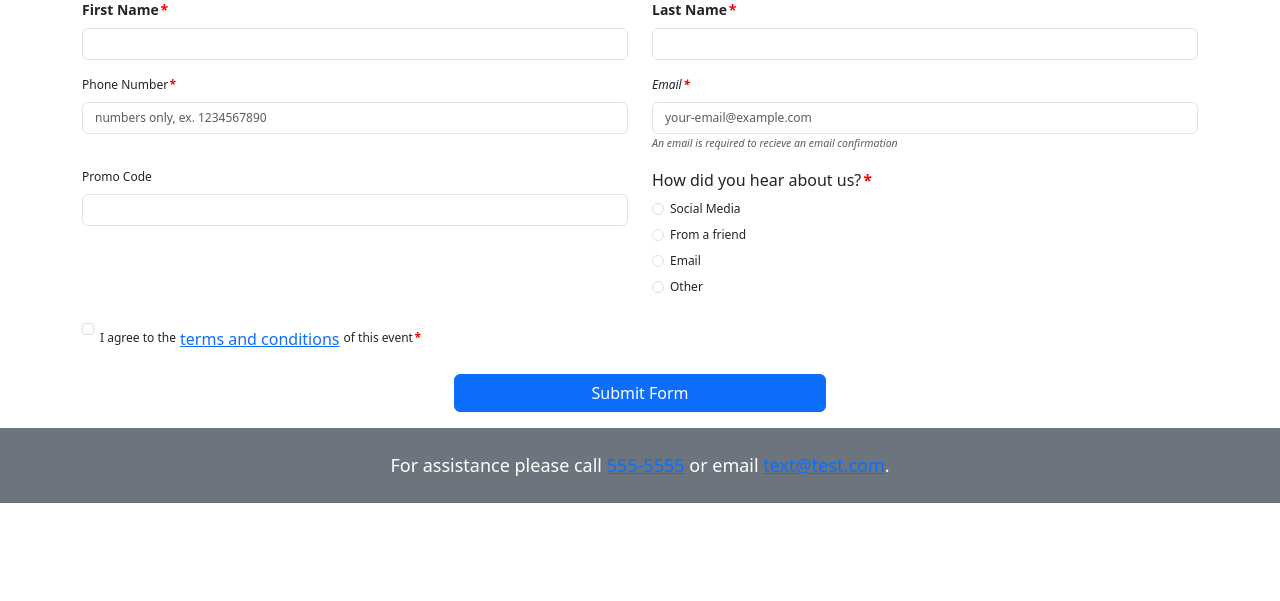
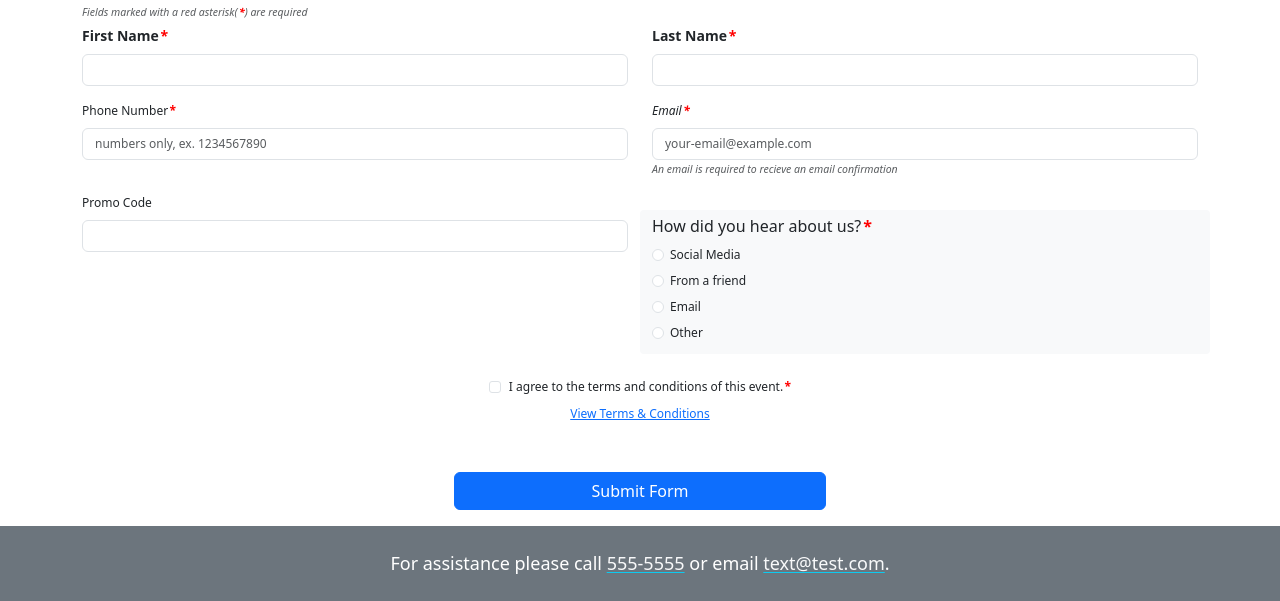
Before and after one commit to harrekki/cds-form, a website built with Parcel: page src/index.html in a window 1280 px wide. Shown: the part 291-892 px from the top of the page. Before the commit the page ends 800 px from the top, so only its background shows below. Built offline with nearby package versions, Linux system fonts and the light colour scheme.

Commit message:
add additional styles

```diff
--- a/src/index.html
+++ b/src/index.html
@@ -18,8 +18,11 @@
 
     <main class="fs-6">
         <div class="container">
-            <h1 class="text-center py-2">Contact Details</h1>
-            <small>Fields marked with a red asterisk(<span class="required"></span>) are required</small>
+            <h1 class="text-center my-4">Contact Details</h1>
+            <p class="form-text fst-italic mb-1">
+                Fields marked with a red asterisk(<span class="required"></span>) are required
+            </p>
+
             <form class="needs-validation" novalidate>
                 <div class="row">
                     <!-- first name field -->
@@ -111,7 +114,7 @@
                     </div>
 
                     <!-- Acquisition Survey -->
-                    <fieldset class="mb-3 col-md-6">
+                    <fieldset class="mt-3 py-1 bg-light rounded-1 col-md-6">
                         <legend class="fs-4" id="referral">How did you hear about us?</legend>
                         <div class="form-check">
                             <input
@@ -194,7 +197,7 @@
                 </div>
 
                 <!-- Terms and conditions -->
-                <div class="form-check mb-3">
+                <div class="form-check mt-4 d-flex justify-content-center gap-2" >
                     <input
                         class="form-check-input"
                         type="checkbox"
@@ -204,18 +207,19 @@
                         required
                     />
                     <label for="agree-terms" class="form-check-label required">
-                        I agree to the
-                        <span
-                            class="btn btn-link px-0"
-                            id="terms-btn"
-                            role="button"
-                            data-bs-toggle="modal"
-                            data-bs-target="#terms-modal"
-                        >terms and conditions</span>
-                        of this event</label>
+                        I agree to the terms and conditions of this event.</label>
                         <div class="invalid-feedback">
                             You must agree before submitting.
                         </div>
+                    </div>
+                    <div class="d-flex justify-content-center mb-5">
+                        <button
+                            class="btn btn-sm btn-link px-0 py-0 fs-6"
+                            type="button"
+                            id="terms-btn"
+                            data-bs-toggle="modal"
+                            data-bs-target="#terms-modal"
+                        >View Terms & Conditions</button>
                     </div>
 
                 <!-- Submit button -->
@@ -224,8 +228,6 @@
                         class="btn btn-primary"
                         type="submit"
                     >
-                        <!-- data-bs-toggle="modal"
-                        data-bs-target="#success-modal" -->
                         Submit Form
                     </button>
                 </div>
@@ -237,8 +239,14 @@
     <footer class="text-bg-secondary fs-3 p-4">
         <div class="container">
             <p class="m-0 text-center">
-                For assistance please call <a href="tel:+15555555555">555-5555</a> or
-                email <a href="mailto:text@text.com">text@test.com</a>.
+                For assistance please call
+                <a
+                    class="link-light link-offset-1 link-underline-info"
+                    href="tel:+15555555555">555-5555</a>
+                or email
+                <a
+                    class="link-light link-offset-1 link-underline-info"
+                    href="mailto:text@text.com">text@test.com</a>.
             </p>
         </div>
     </footer>
--- a/src/js/app.js
+++ b/src/js/app.js
@@ -1,4 +1,6 @@
 import 'bootstrap';
+import * as bootstrap from 'bootstrap';
+window.Modal = bootstrap.Modal;
 
 const promoInput = document.getElementById('promo');
 const radioButtons = document.querySelectorAll('input[name="source"]');
@@ -9,7 +11,7 @@ const legend = document.getElementById('referral');
 // Set styles on page load
 document.addEventListener('DOMContentLoaded', () => {
   textareaDiv.style.display = 'none';
-  referral.classList.add('required');
+  legend.classList.add('required');
 })
 
 // Display and requre other textarea if other radio button is selected
@@ -27,7 +29,7 @@ radioButtons.forEach(radioButton => {
 
 // Set referral radio buttons as required if promo code input is empty
 promoInput.addEventListener('input', () => {
-    // TODO require promoInput.value to be alphanumeric to validate (regexp?)
+    // TODO require promoInput.value to be alphanumeric to require (regexp?)
     if(promoInput.value) {
         radioButtons.forEach(radioButton => radioButton.required = false);
         referral.classList.remove('required');
@@ -41,11 +43,16 @@ promoInput.addEventListener('input', () => {
 const form = document.querySelector('.needs-validation');
 
 form.addEventListener('submit', event => {
+    event.preventDefault();
+
     if (!form.checkValidity()) {
-        event.preventDefault();
         event.stopPropagation();
-        }
+        form.classList.add('was-validated');
+    } else {
+        const successModal = new bootstrap.Modal(document.getElementById('success-modal'));
+        successModal.show();
+        form.classList.remove('was-validated')
+        document.querySelector('form').reset();
+    }
 
-        form.classList.add('was-validated');
-    },
-false);
+});
```
Lines whose indentation alone changed are shown as unchanged.
